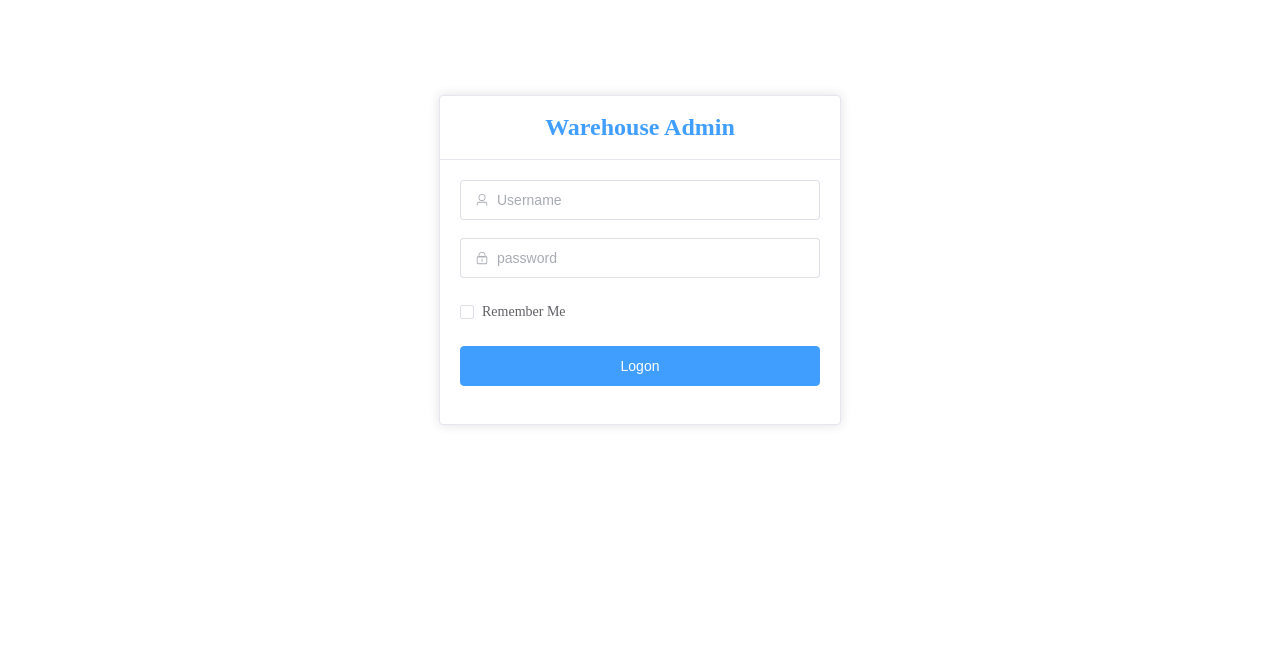
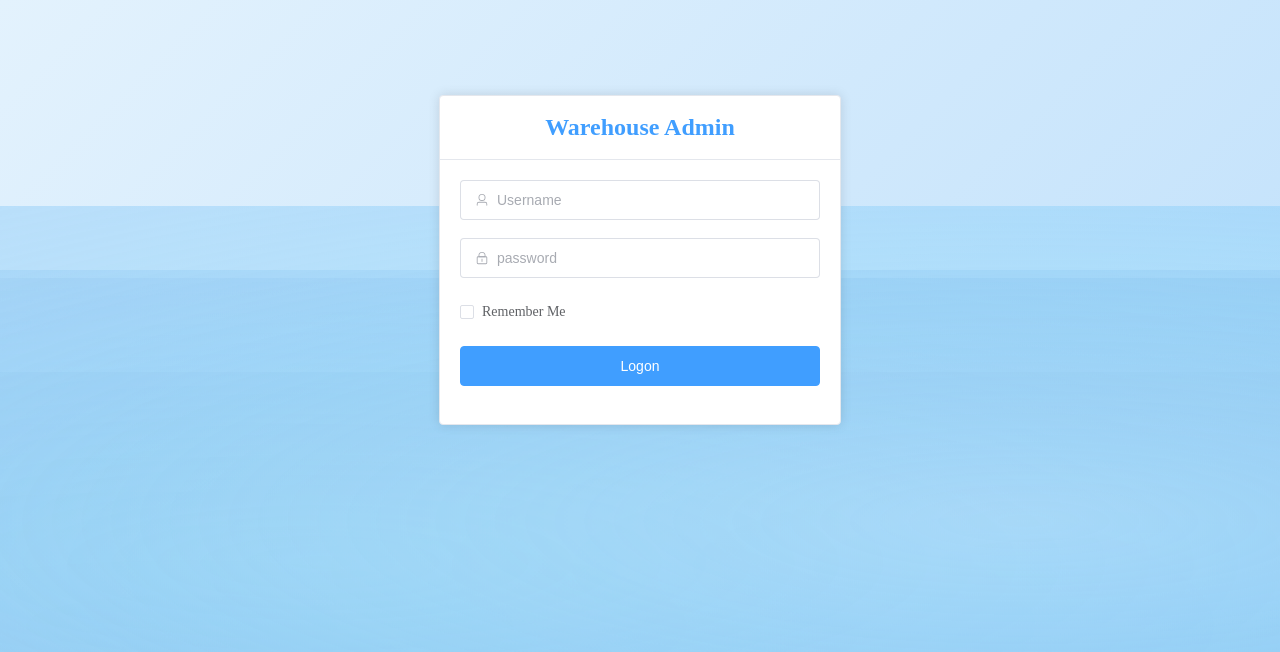
Before and after one commit to CatCatHead/vue-warehouse, a Vue app: page /login in a window 1280 px wide. Shown: the top 652 px of the page. Built offline with nearby package versions, Linux system fonts and the light colour scheme.

Commit message:
Add waves css for Login page.

```diff
--- /dev/null
+++ b/src/styles/WaveBackground.vue
@@ -0,0 +1,146 @@
+<template>
+  <div class="wave-background">
+    <div class="waves">
+      <div class="wave wave-1"></div>
+      <div class="wave wave-2"></div>
+      <div class="wave wave-3"></div>
+      <div class="wave wave-4"></div>
+    </div>
+  </div>
+</template>
+
+<script setup lang="ts"></script>
+
+<style scoped>
+.wave-background {
+  position: fixed;
+  top: 0;
+  left: 0;
+  width: 100%;
+  height: 100%;
+  overflow: hidden;
+  z-index: -1;
+  background: linear-gradient(135deg, #e3f2fd 0%, #bbdefb 100%);
+}
+
+.waves {
+  position: relative;
+  width: 100%;
+  height: 100%;
+}
+
+.wave {
+  position: absolute;
+  bottom: 0;
+  left: 0;
+  width: 200%;
+  height: 100%;
+  background-repeat: repeat-x;
+  opacity: 0.6;
+}
+
+.wave-1 {
+  background: radial-gradient(
+    ellipse at center,
+    rgba(179, 229, 252, 0.8) 0%,
+    rgba(129, 212, 250, 0.6) 50%,
+    rgba(66, 165, 245, 0.4) 100%
+  );
+  animation:
+    waveMove 25s linear infinite,
+    waveRise 15s ease-in-out infinite;
+  z-index: 4;
+}
+
+.wave-2 {
+  background: radial-gradient(
+    ellipse at center,
+    rgba(129, 212, 250, 0.6) 0%,
+    rgba(66, 165, 245, 0.4) 50%,
+    rgba(21, 101, 192, 0.2) 100%
+  );
+  animation:
+    waveMove 20s linear infinite reverse,
+    waveRise 18s ease-in-out infinite 2s;
+  z-index: 3;
+  opacity: 0.4;
+}
+
+.wave-3 {
+  background: radial-gradient(
+    ellipse at center,
+    rgba(66, 165, 245, 0.4) 0%,
+    rgba(21, 101, 192, 0.3) 50%,
+    rgba(13, 71, 161, 0.1) 100%
+  );
+  animation:
+    waveMove 30s linear infinite,
+    waveRise 25s ease-in-out infinite 1s;
+  z-index: 2;
+  opacity: 0.3;
+}
+
+.wave-4 {
+  background: radial-gradient(
+    ellipse at center,
+    rgba(21, 101, 192, 0.3) 0%,
+    rgba(13, 71, 161, 0.2) 50%,
+    rgba(2, 48, 112, 0.1) 100%
+  );
+  animation:
+    waveMove 35s linear infinite reverse,
+    waveRise 30s ease-in-out infinite 3s;
+  z-index: 1;
+  opacity: 0.2;
+}
+
+@keyframes waveMove {
+  0% {
+    transform: translateX(0) scaleY(1);
+  }
+  50% {
+    transform: translateX(-25%) scaleY(1.05);
+  }
+  100% {
+    transform: translateX(-50%) scaleY(1);
+  }
+}
+
+@keyframes waveRise {
+  0%,
+  100% {
+    height: 60%;
+    bottom: -10%;
+  }
+  25% {
+    height: 75%;
+    bottom: -5%;
+  }
+  50% {
+    height: 85%;
+    bottom: 0%;
+  }
+  75% {
+    height: 75%;
+    bottom: -5%;
+  }
+}
+
+@media (max-width: 768px) {
+  .wave {
+    animation-duration: 20s, 12s !important;
+  }
+
+  @keyframes waveRise {
+    0%,
+    100% {
+      height: 50%;
+      bottom: -5%;
+    }
+    50% {
+      height: 70%;
+      bottom: 0%;
+    }
+  }
+}
+</style>
--- a/src/views/Login.vue
+++ b/src/views/Login.vue
@@ -1,4 +1,5 @@
 <template>
+  <WaveBackground />
   <div class="login-page">
     <el-card class="login-card">
       <template #header>
@@ -56,6 +57,7 @@ import { useRouter } from "vue-router";
 import { ElMessage, type FormInstance, type FormRules } from "element-plus";
 import { User, Lock } from "@element-plus/icons-vue";
 import { useAuthStore } from "@/store/auth";
+import WaveBackground from "@/styles/WaveBackground.vue";
 
 const router = useRouter();
 const authStore = useAuthStore();
```
